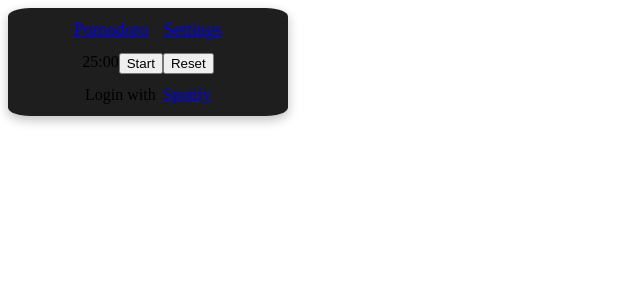
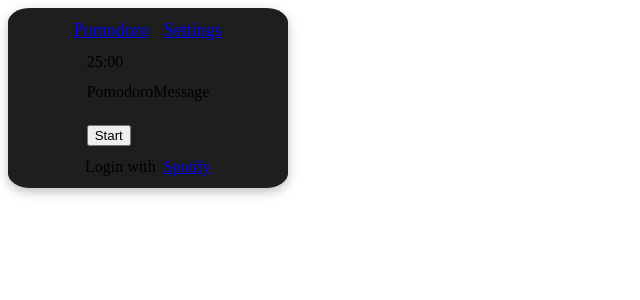
Before and after one commit to 0xJariel/pomodoro, a React (Vite) app in the folder client/: page / in a window 1280 px wide. Shown: the top 300 px of the page, without its empty margins (0-640 px from the left). Built offline with nearby package versions, Linux system fonts and the light colour scheme; what spotify-web-api-node would draw is missing.

Commit message:
react reorg

```diff
--- a/client/src/components/DisplayCounter.jsx
+++ b/client/src/components/DisplayCounter.jsx
@@ -1,78 +1,20 @@
 import React, { useState, useEffect } from "react";
 import styled from "styled-components";
 
-function DisplayTimer() {
-  const [length, setLength] = useState({ minutes: 25, seconds: 0 });
-  const [minutes, setMinutes] = useState(25);
-  const [seconds, setSeconds] = useState(0);
-
-  // used to play pause music
-  const [isRunning, setIsRunning] = useState(false);
-
-  const decreaseMinute = () => {
-    setMinutes(minutes - 1);
-  };
-
-  const decreaseSecond = () => {
-    setSeconds((prevSeconds) => (prevSeconds === 0 ? 59 : prevSeconds - 1));
-  };
-
-  useEffect(() => {
-    let countdownInterval;
-
-    if (isRunning) {
-      countdownInterval = setInterval(() => {
-        console.log("interval running");
-        decreaseSecond();
-        if (seconds === 0 && minutes > 0) {
-          decreaseMinute();
-        }
-      }, 1000);
-    }
-
-    return () => {
-      clearInterval(countdownInterval); // Clear the interval when the component unmounts
-    };
-  }, [isRunning, minutes, seconds]);
-
-  const handleStart = () => {
-    if (!isRunning) {
-      setIsRunning(true);
-    }
-  };
-
-  const handlePause = () => {
-    setIsRunning(false);
-  };
-
-  const handleReset = () => {
-    setIsRunning(false);
-    setMinutes(length.minutes);
-    setSeconds(length.seconds);
-  };
-
+function DisplayTimer({ minutes, seconds }) {
   return (
     <StyledDisplayCounter>
       <div>{minutes > 9 ? minutes : `0${minutes}`}</div>
       <div>:</div>
       <div>{seconds > 9 ? seconds : `0${seconds}`}</div>
-      <div>
-        {!isRunning ? (
-          <button onClick={handleStart} disabled={isRunning}>
-            Start
-          </button>
-        ) : (
-          <button onClick={handlePause}>Pause</button>
-        )}
-      </div>
 
-      <button onClick={handleReset}>Reset</button>
+      {/* <button onClick={handleReset}>Reset</button> */}
     </StyledDisplayCounter>
   );
 }
 
 export default DisplayTimer;
 
-const StyledDisplayCounter = styled.div`
+const StyledDisplayCounter = styled.section`
   display: flex;
 `;
--- /dev/null
+++ b/client/src/components/PomodoroMessage.jsx
@@ -0,0 +1,7 @@
+import React from "react";
+
+function PomodoroMessage() {
+  return <section>PomodoroMessage</section>;
+}
+
+export default PomodoroMessage;
--- /dev/null
+++ b/client/src/components/Radio.jsx
@@ -0,0 +1,14 @@
+import React from "react";
+
+function Radio() {
+  return (
+    <section>
+      <div></div>
+      <div></div>
+      <div></div>
+      <div></div>
+    </section>
+  );
+}
+
+export default Radio;
--- /dev/null
+++ b/client/src/components/TimerControls.jsx
@@ -0,0 +1,17 @@
+import React from "react";
+
+function TimerControls({ isRunning, handleStart, handlePause, handleReset }) {
+  return (
+    <section>
+      {!isRunning ? (
+        <button onClick={handleStart} disabled={isRunning}>
+          Start
+        </button>
+      ) : (
+        <button onClick={handlePause}>Pause</button>
+      )}
+    </section>
+  );
+}
+
+export default TimerControls;
--- a/client/src/pages/Pomodoro.jsx
+++ b/client/src/pages/Pomodoro.jsx
@@ -5,15 +5,72 @@ import RadioSelector from "../components/RadioSelector";
 import MusicControls from "../components/MusicControls";
 import styled from "styled-components";
 import DisplayTimer from "../components/DisplayCounter";
+import { useState, useEffect } from "react";
+import TimerControls from "../components/TimerControls";
+import PomodoroMessage from "../components/PomodoroMessage";
+import Radio from "../components/Radio";
 
 function Pomodoro() {
+  const [length, setLength] = useState({ minutes: 25, seconds: 0 });
+  const [minutes, setMinutes] = useState(25);
+  const [seconds, setSeconds] = useState(0);
+
+  // used to play pause music
+  const [isRunning, setIsRunning] = useState(false);
+
+  const decreaseMinute = () => {
+    setMinutes(minutes - 1);
+  };
+
+  const decreaseSecond = () => {
+    setSeconds((prevSeconds) => (prevSeconds === 0 ? 59 : prevSeconds - 1));
+  };
+
+  useEffect(() => {
+    let countdownInterval;
+
+    if (isRunning) {
+      countdownInterval = setInterval(() => {
+        console.log("interval running");
+        decreaseSecond();
+        if (seconds === 0 && minutes > 0) {
+          decreaseMinute();
+        }
+      }, 1000);
+    }
+
+    return () => {
+      clearInterval(countdownInterval); // Clear the interval when the component unmounts
+    };
+  }, [isRunning]);
+
+  const handleStart = () => {
+    if (!isRunning) {
+      setIsRunning(true);
+    }
+  };
+
+  const handlePause = () => {
+    setIsRunning(false);
+  };
+
+  const handleReset = () => {
+    setIsRunning(false);
+    setMinutes(length.minutes);
+    setSeconds(length.seconds);
+  };
+
   return (
     <StyledPomodoro>
-      <DisplayTimer />
-      {/* <Clock />
-      <ClockSelector />
-      <RadioSelector />
-      <MusicControls /> */}
+      <DisplayTimer minutes={minutes} seconds={seconds} />
+      <PomodoroMessage />
+      <Radio />
+      <TimerControls
+        isRunning={isRunning}
+        handleStart={handleStart}
+        handlePause={handlePause}
+        handleReset={handleReset}
+      />
     </StyledPomodoro>
   );
 }
```
